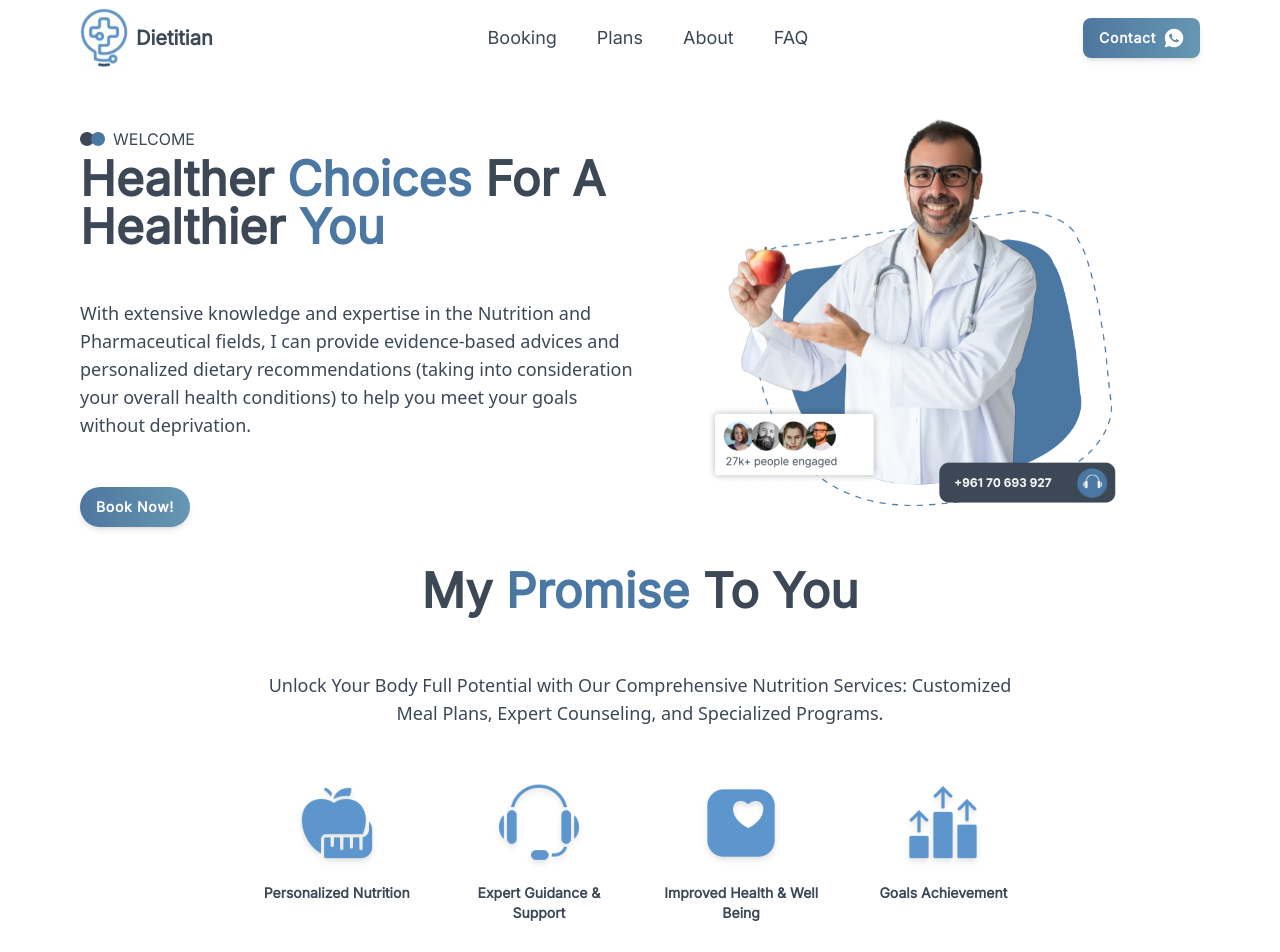
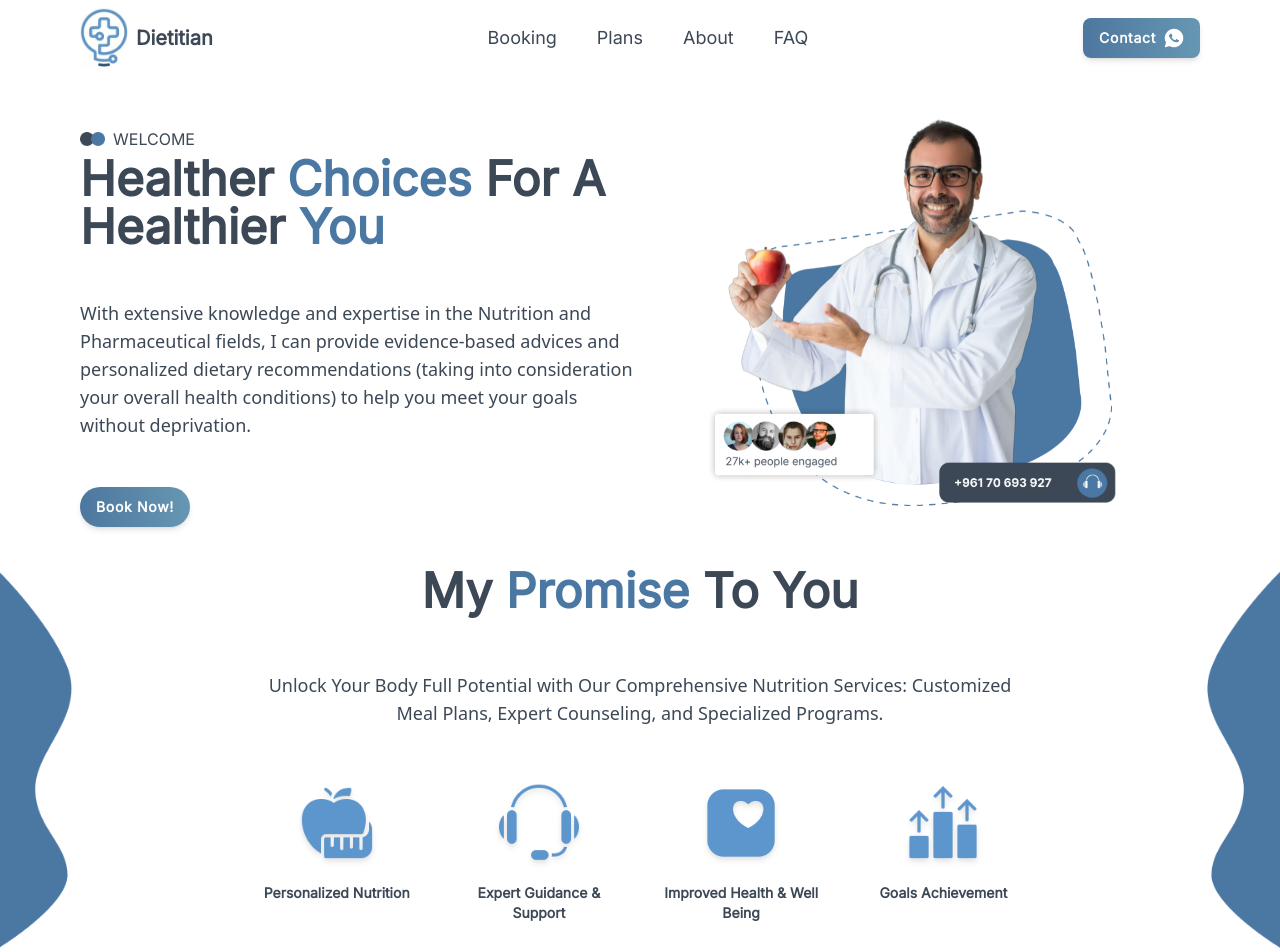
Before and after one commit to AhmadWehbe167/Dietitian-web, a Next.js app: page / in a window 1280 px wide. Shown: the top 952 px of the page. Built offline with nearby package versions, Linux system fonts and the light colour scheme.

Commit message:
edits to promise section

```diff
--- a/src/components/home-sections/promise-section.tsx
+++ b/src/components/home-sections/promise-section.tsx
@@ -3,7 +3,21 @@ import PromiseCard from "../promise-card";
 
 export default function PromiseSection() {
   return (
-    <div className="text-secondary flex flex-col gap-10 items-center mt-10 xl:gap-14 xl:mb-10">
+    <div className="text-secondary relative flex flex-col gap-10 items-center mt-10 xl:gap-14 xl:mb-10">
+      <Image
+        className="absolute top-0 left-0 h-96 object-contain -translate-x-24 invisible md:visible"
+        src="/images/promise-section/left-vector.png"
+        alt="promise-bg"
+        width={100}
+        height={100}
+      />
+      <Image
+        className="absolute top-0 right-0 h-96 object-contain translate-x-24 invisible md:visible"
+        src="/images/promise-section/right-vector.png"
+        alt="promise-bg"
+        width={100}
+        height={100}
+      />
       <h1 className="title">
         My <span className="text-primary">Promise</span> To You
       </h1>
```
Also changed, not shown: public/images/promise-section/left-vector.png (added), public/images/promise-section/right-vector.png (added).
